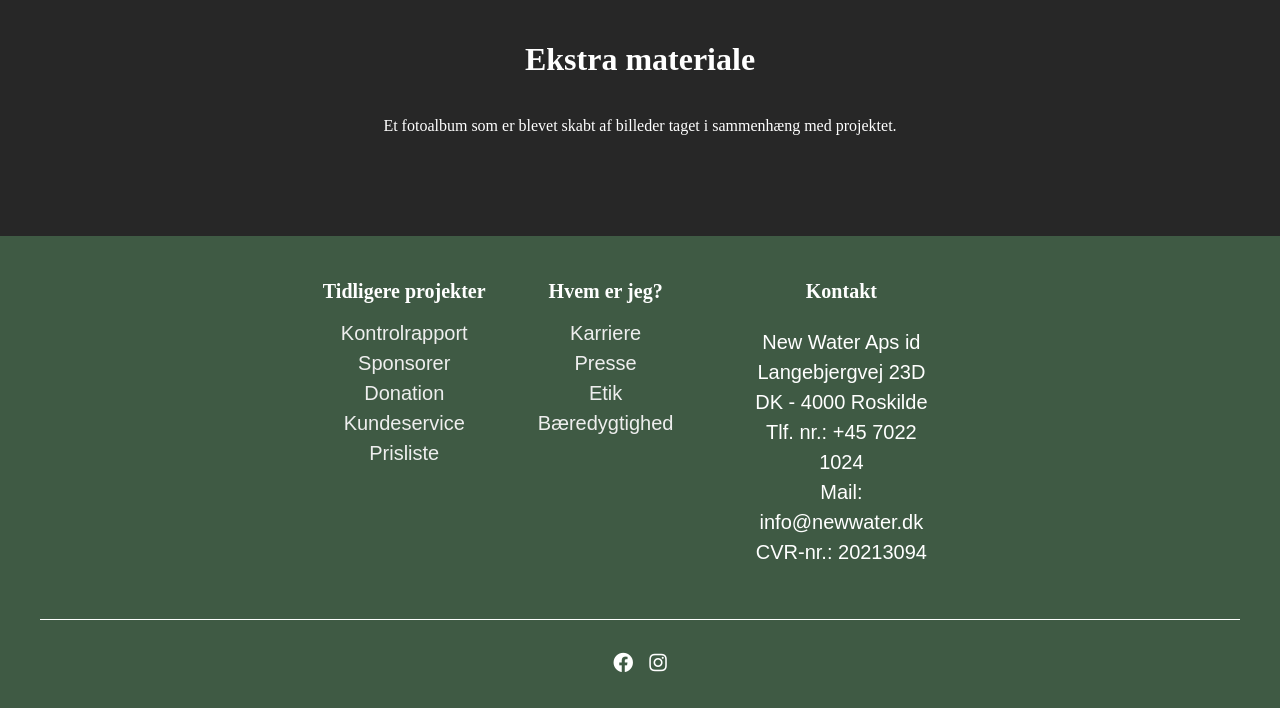
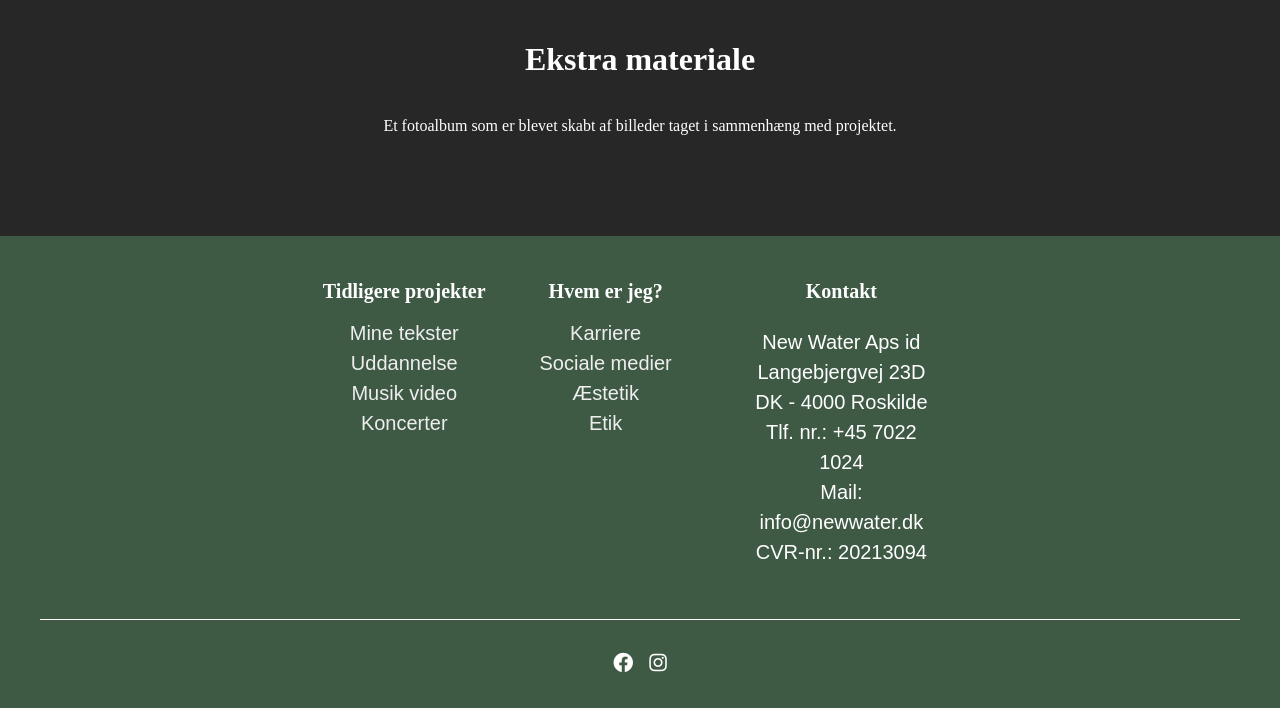
Before and after one commit to barekaldmigems/nanna, a plain HTML site: page index.html in a window 1280 px wide. Shown: the part 1172-1880 px from the top of the page. Drawn offline with Linux system fonts and the light colour scheme; a script that the page names is missing.

Commit message:
Footer oprettet

```diff
--- a/index.html
+++ b/index.html
@@ -80,20 +80,19 @@
             <div class="ft-main-item">
                 <h2 class="ft-title">Tidligere projekter</h2>
                 <ul class="links">
-                    <li><a href="#">Kontrolrapport</a></li>
-                    <li><a href="#">Sponsorer</a></li>
-                    <li><a href="#">Donation</a></li>
-                    <li><a href="#">Kundeservice</a></li>
-                    <li><a href="#">Prisliste</a></li>
+                    <li><a href="#">Mine tekster</a></li>
+                    <li><a href="#">Uddannelse</a></li>
+                    <li><a href="#">Musik video</a></li>
+                    <li><a href="#">Koncerter</a></li>
                 </ul>
             </div>
             <div class="ft-main-item">
                 <h2 class="ft-title">Hvem er jeg?</h2>
                 <ul class="links">
                     <li><a href="#">Karriere</a></li>
-                    <li><a href="#">Presse</a></li>
+                    <li><a href="#">Sociale medier</a></li>
+                    <li><a href="#">Æstetik</a></li>
                     <li><a href="#">Etik</a></li>
-                    <li><a href="#">Bæredygtighed</a></li>
                 </ul>
             </div>
             <div class="ft-main-item">
```
